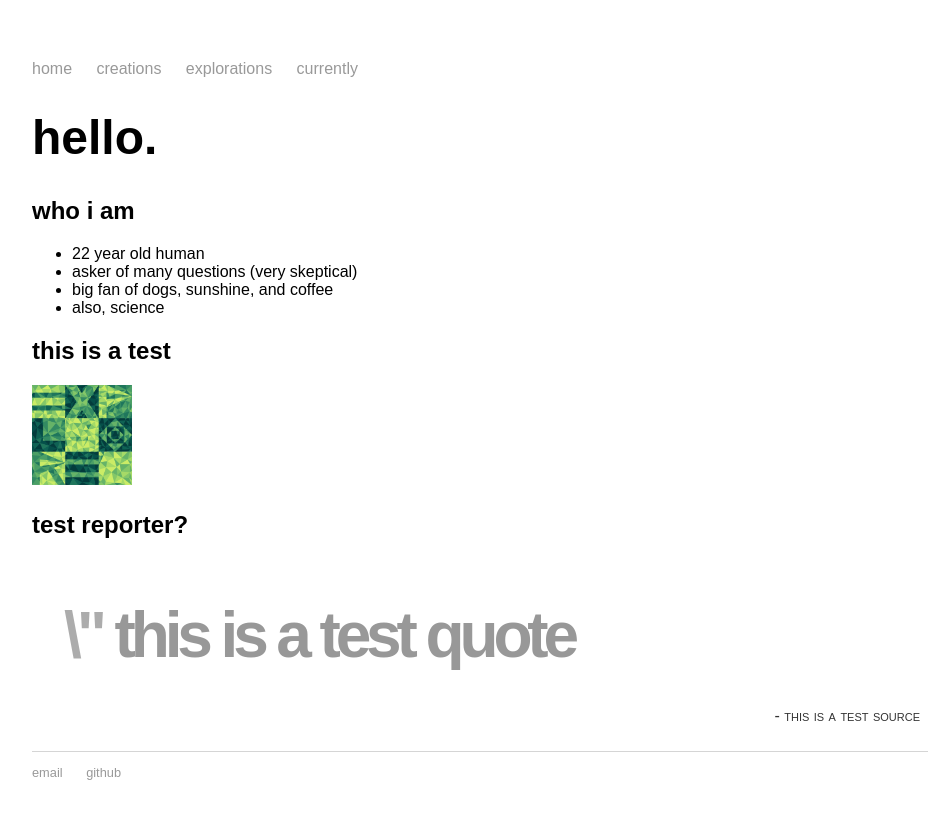
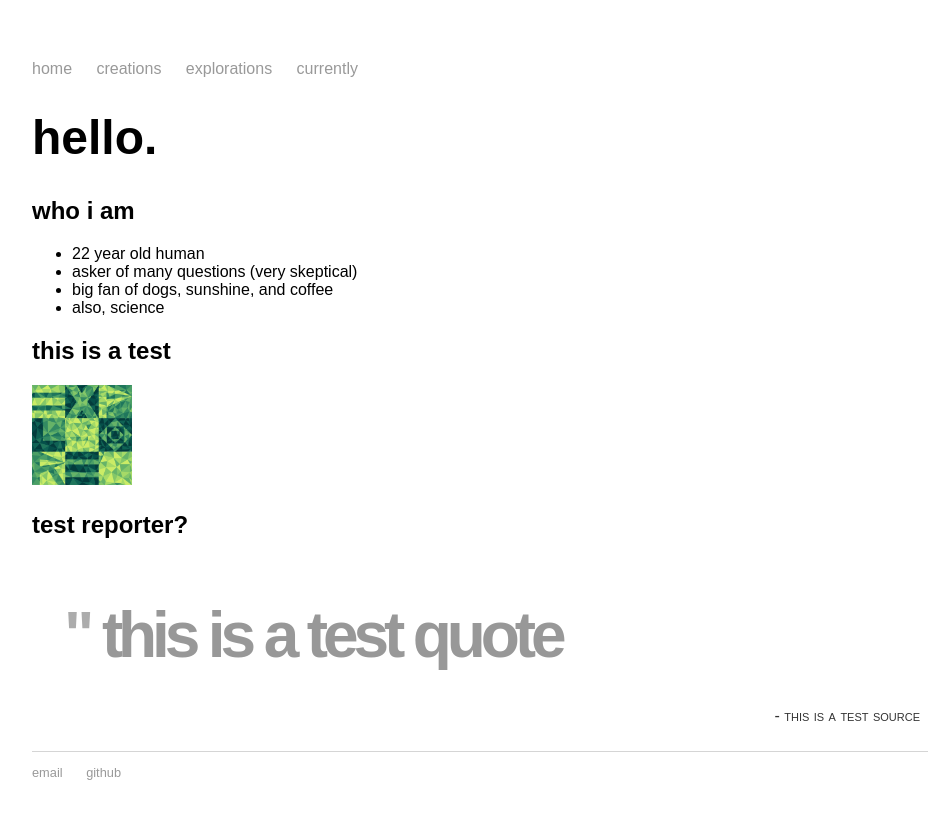
Before and after one commit to mayasheth/mayasheth.github.io, a Jekyll site: the page built from index.md, in a window 1280 px wide. Shown: the top 819 px of the page, without its empty margins (160-1111 px from the left). Built offline with Jekyll 4.4.1, drawn with Linux system fonts in a browser that asks for light colours.

Commit message:
Update quote.html

```diff
--- a/_includes/quote.html
+++ b/_includes/quote.html
@@ -30,7 +30,8 @@
 
     .qmark
     {
-      font-size=8em;
+      font-family: "Ellington", sans-serif;
+      font-size=10em;
       display: inline;
     }
   </style>
@@ -40,7 +41,7 @@
 <div class="quote">
   <blockquote>
     <p class="qmark">
-    \"
+     "
     </p>
     {{ include.words }}
   </blockquote>
```
